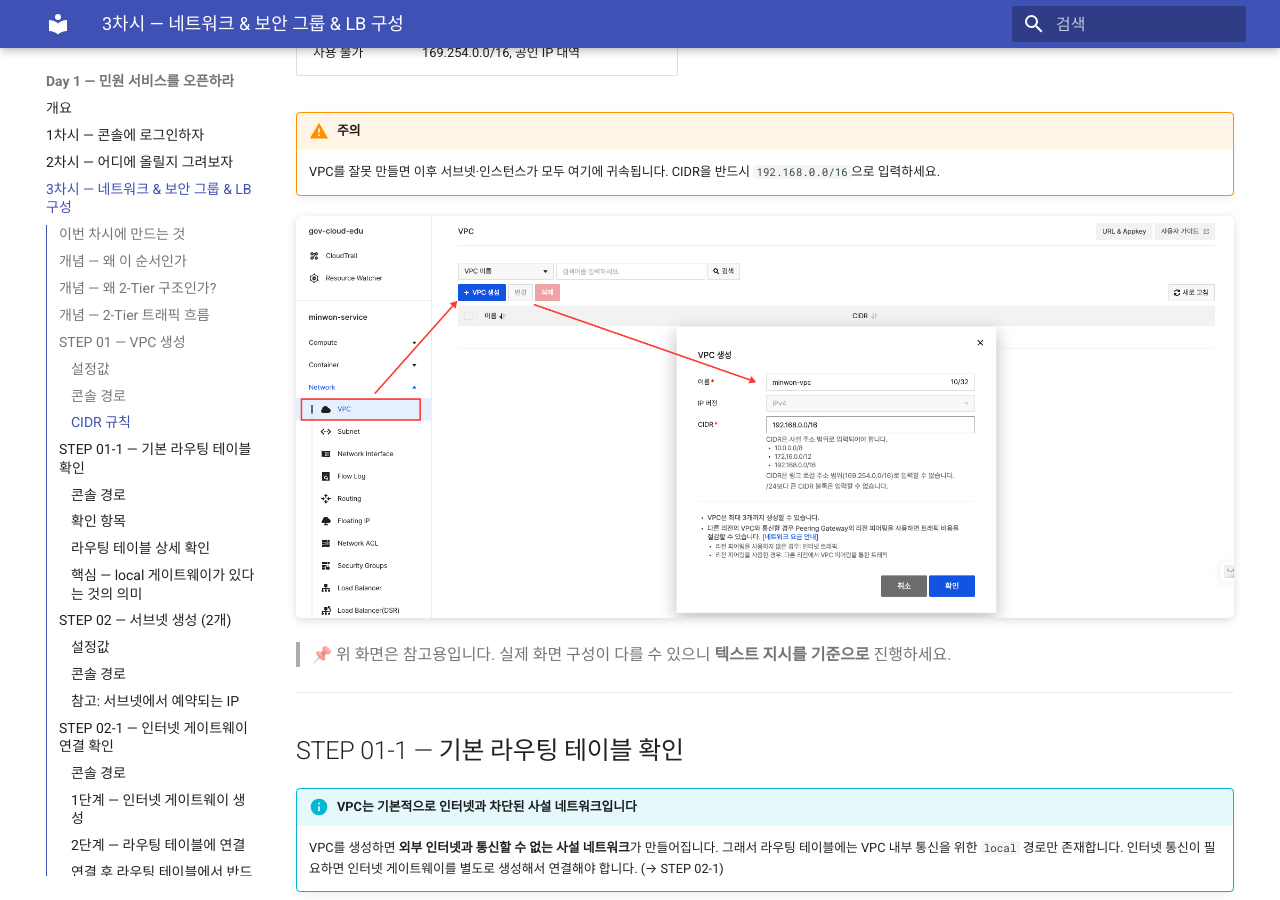
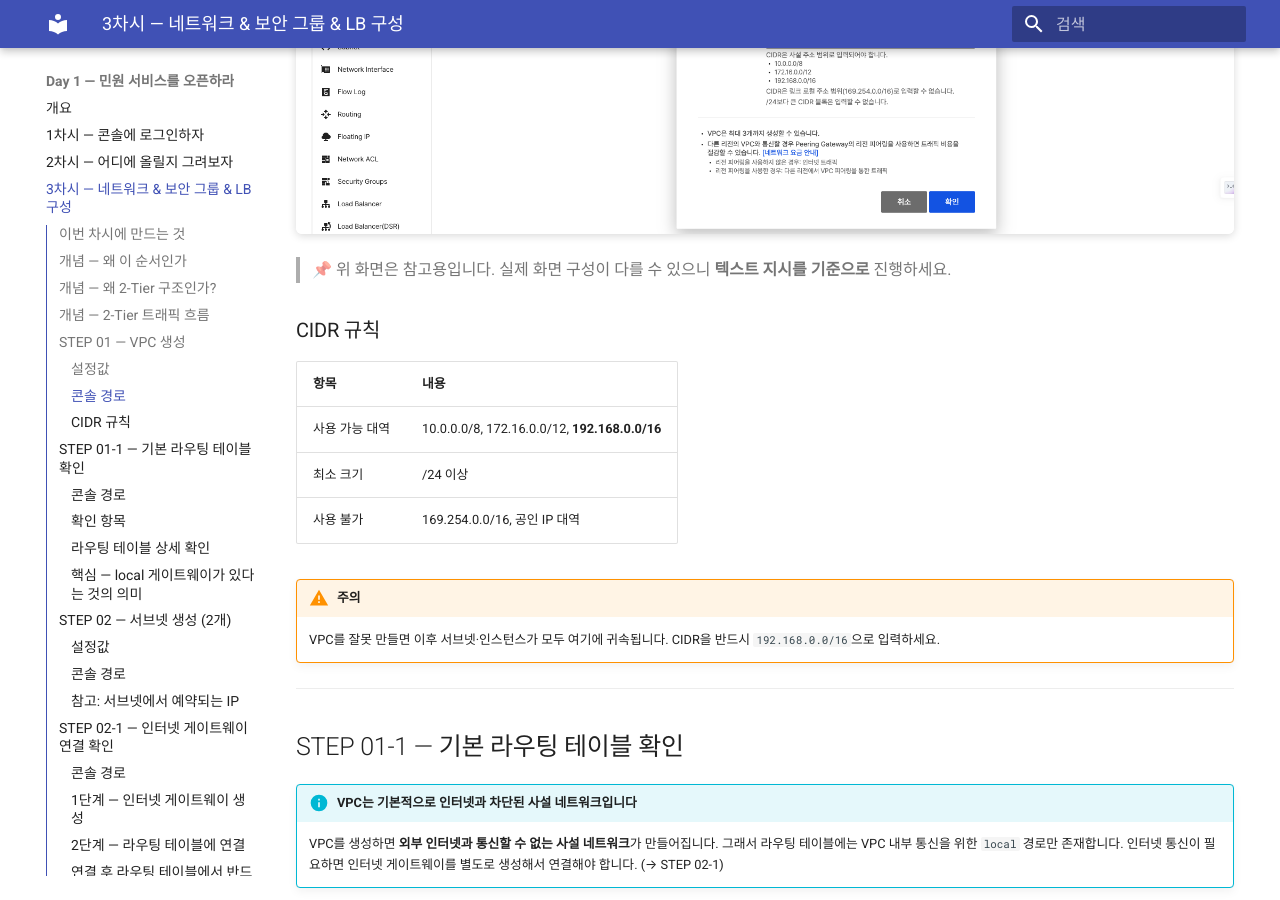
Before and after one commit to skilleat-labs/cloud-native-minwon-lab, an MkDocs documentation site: the page built from docs/day1/session3.md, in a window 1280 px wide and 900 px high, scrolled down 3117 px. Built offline with MkDocs 1.6.1 and Material for MkDocs 9.7.7, drawn with Linux system fonts in a browser that asks for light colours.

Commit message:
docs: VPC 생성 이미지 위치를 콘솔 경로 바로 아래로 이동

````diff
--- a/docs/day1/session3.md
+++ b/docs/day1/session3.md
@@ -101,6 +101,9 @@
 Network > VPC > VPC 생성
 ```
 
+![VPC 생성 화면](./images/2-1-vpc-create.png)
+> 📌 위 화면은 참고용입니다. 실제 화면 구성이 다를 수 있으니 **텍스트 지시를 기준으로** 진행하세요.
+
 ### CIDR 규칙
 
 | 항목 | 내용 |
@@ -112,9 +115,6 @@
 !!! warning "주의"
     VPC를 잘못 만들면 이후 서브넷·인스턴스가 모두 여기에 귀속됩니다.
     CIDR을 반드시 `192.168.0.0/16`으로 입력하세요.
-
-![VPC 생성 화면](./images/2-1-vpc-create.png)
-> 📌 위 화면은 참고용입니다. 실제 화면 구성이 다를 수 있으니 **텍스트 지시를 기준으로** 진행하세요.
 
 ---
 
````
